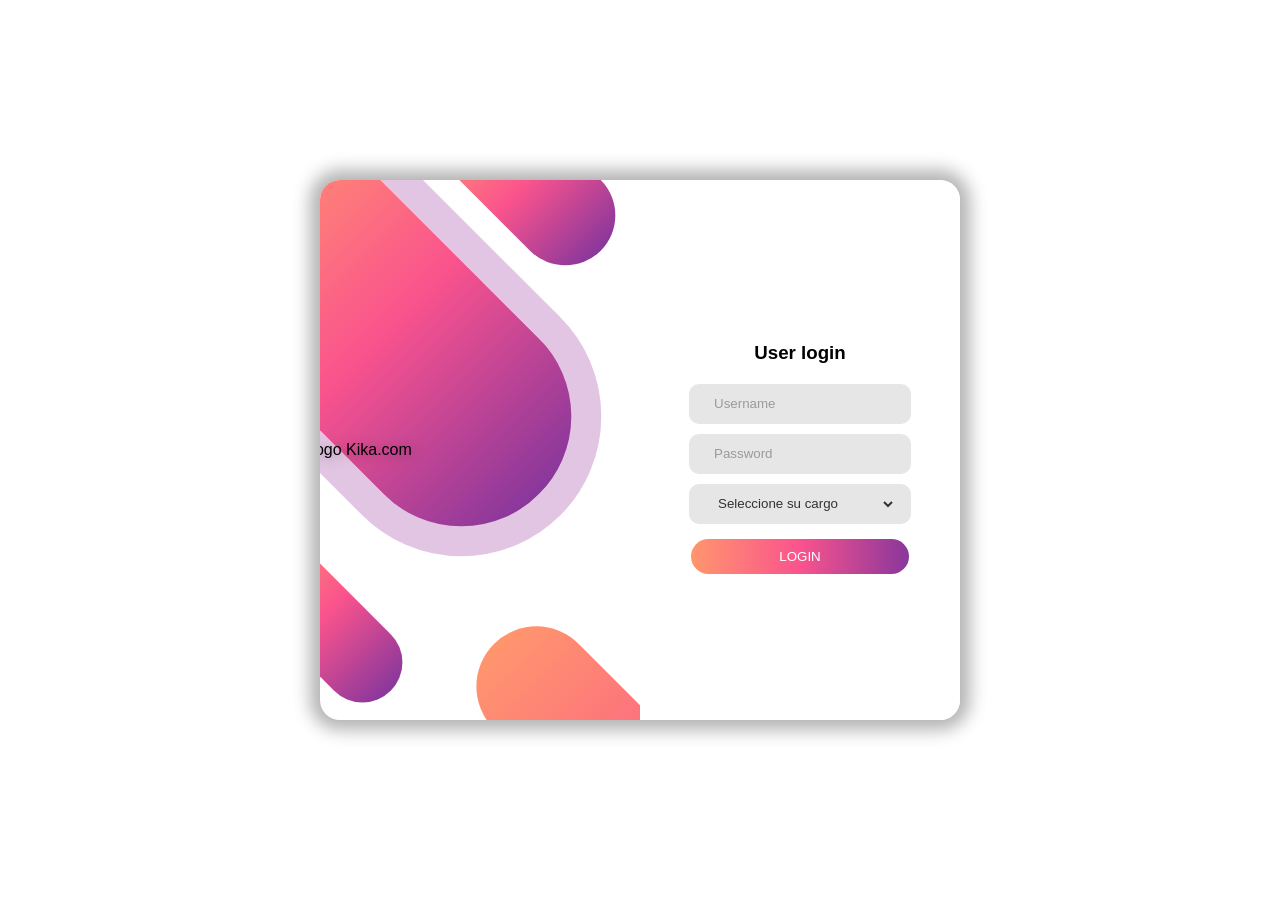
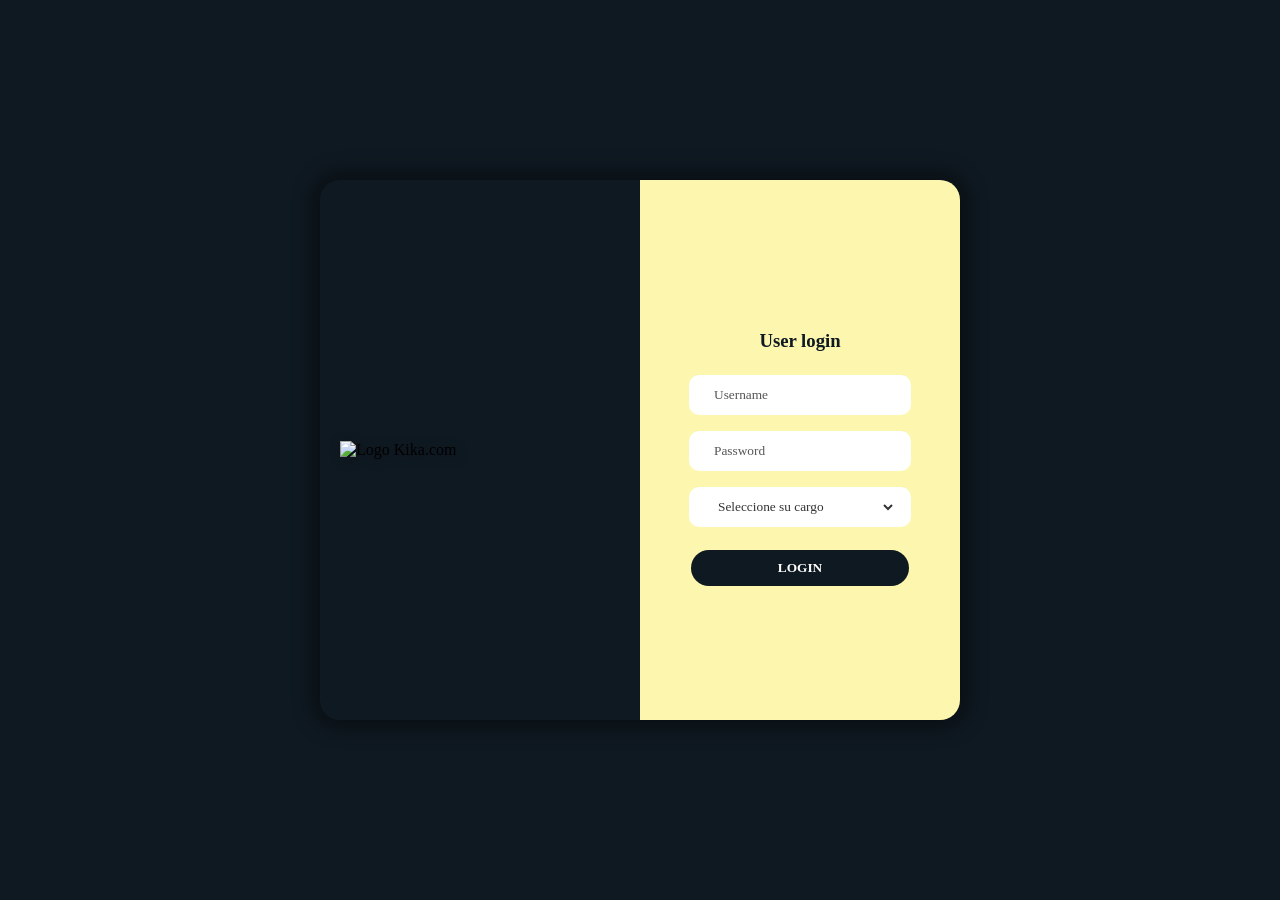

Grande actualisaciones de maquetacion

--- a/css/Styles.css
+++ b/css/Styles.css
@@ -1,81 +1,41 @@
-@import url('https://fonts.googleapis.com/css2?family=Poppins:wght@400;600&display=swap');
+/* FUENTE MONTSERRAT */
+@import url('https://fonts.googleapis.com/css2?family=Montserrat:wght@400;600&display=swap');
 
 *, html, body {
     margin: 0;
     padding: 0;
 }
+
+/* FONDO AZUL OSCURO */
 body {
-    background-image: url("../img/Fondo.jpg");
-    background-position: center center;
-    background-repeat: no-repeat;
-    background-size: cover;
-    background-attachment: fixed;
-    
-    font-family: 'Poppins', sans-serif;
+    background-color: #0f1921;
+    font-family: 'montserrat';
     height: 100vh;
     display: flex;
     justify-content: center;
     align-items: center;
 }
 
+/* CONTENEDOR PRINCIPAL */
 .container {
     width: 50vw;
     height: 60vh;
-    background: lightblue;
     display: grid;
     grid-template-columns: 100%;
     grid-template-areas: "login";
-    box-shadow: 0 0 17px 10px rgb(0 0 0 / 30%);
+    box-shadow: 0 0 20px 8px rgba(0, 0, 0, 0.4);
     border-radius: 20px;
-    background: white;
     overflow: hidden;
 }
 
+/* SECCIÓN DISEÑO (OPCIONAL, SI QUIERES DEJARLA) */
 .design {
     grid-area: design;
     display: none;
     position: relative;
 }
-.rotate-45 {
-    transform: rotate(-45deg);
-}
-.design .pill-1 {
-    bottom: 0;
-    left: -40px;
-    position: absolute;
-    width: 80px;
-    height: 200px;
-    background: linear-gradient(#ff966d, #fa538d, #89379c);
-    border-radius: 40px;
-}
-.design .pill-2 {
-    top:-100px;
-    left: -80px;
-    position: absolute;
-    height: 450px;
-    width: 220px;
-    background: linear-gradient(#ff966d, #fa538d, #89379c);
-    border-radius: 200px;
-    border: 30px solid #e2c5e2;
-}
-.design .pill-3 {
-    top:-100px;
-    left: 160px;
-    position: absolute;
-    height: 200px;
-    width: 100px;
-    background: linear-gradient(#ff966d, #fa538d, #89379c);
-    border-radius: 70px;
-}
-.design .pill-4 {
-    bottom:-180px;
-    left: 220px;
-    position: absolute;
-    height: 300px;
-    width: 120px;
-    background: linear-gradient(#ff966d, #fa538d);
-    border-radius: 70px;
-}
+
+/* CUADRO LOGIN AMARILLO */
 .login {
     grid-area: login;
     display: flex;
@@ -83,21 +43,28 @@ body {
     align-items: center;
     justify-content: center;
     position: relative;
-    background: white;
+    background: #fcf6ae;
 }
+
+/* TITULO */
 .login h3.title {
     margin: 15px 0;
+    color: #0f1921;
+    font-weight: 600;
 }
+
+/* INPUTS */
 .text-input {
-    background: #e6e6e6;
+    background: white;
     height: 40px;
     display: flex;
     width: 60%;
     align-items: center;
     border-radius: 10px;
     padding: 0 15px;
-    margin: 5px 0;
+    margin: 8px 0;
 }
+
 .text-input input {
     background: none;
     border: none;
@@ -105,23 +72,13 @@ body {
     width: 100%;
     height: 100%;
     margin-left: 10px;
+    font-family: 'montserrat';
 }
+
 .text-input i {
-    color: #686868;
+    color: #0f1921;
 }
-::placeholder {
-    color: #9a9a9a;
-}
-.login-btn {
-    width: 68%;
-    padding:  10px;
-    color: white;
-    background: linear-gradient(to right, #ff966d, #fa538d, #89379c);
-    border: none;
-    border-radius: 20px;
-    cursor: pointer;
-    margin-top: 10px;
-}
+
 .text-input select {
     background: none;
     border: none;
@@ -129,11 +86,38 @@ body {
     width: 100%;
     height: 100%;
     margin-left: 10px;
-    font-family: 'Poppins', sans-serif;
+    font-family: 'montserrat';
     color: #333;
 }
+
+::placeholder {
+    color: #555;
+}
+
+/* BOTÓN AZUL OSCURO */
+.login-btn {
+    width: 68%;
+    padding: 10px;
+    color: white;
+    background: #0f1921;
+    border: none;
+    border-radius: 20px;
+    cursor: pointer;
+    margin-top: 15px;
+    font-family: 'montserrat';
+    font-weight: 600;
+    transition: 0.3s;
+}
+
+/* EFECTO HOVER */
+.login-btn:hover {
+    background: #1b2a35;
+    transform: scale(1.03);
+}
+
+/* LOGO */
 .logo-design {
-    width: 380px;
+    width: 280px;
     height: auto;
     position: absolute;
     top: 50%;
@@ -142,6 +126,7 @@ body {
     z-index: 2;
     filter: drop-shadow(2px 2px 6px rgba(0,0,0,0.3));
 }
+
 form {
     width: 100%;
     display: flex;
@@ -149,6 +134,7 @@ form {
     align-items: center;
 }
 
+/* RESPONSIVE */
 @media (min-width: 768px) {
     .container {
         grid-template-columns: 50% 50%;
